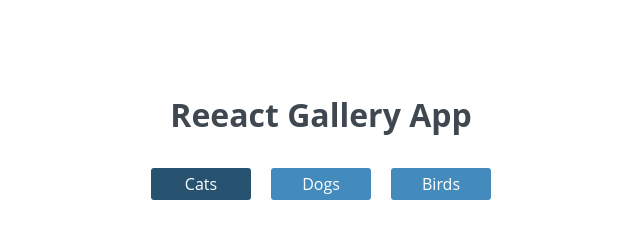
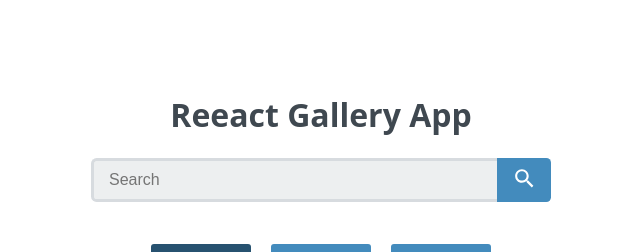
Before and after one commit to taw27/React-Gallery-App, a React (Create React App) app: page /cats in a window 1280 px wide. Shown: the top 252 px of the page, without its empty margins (319-959 px from the left). Built offline with nearby package versions, Linux system fonts and the light colour scheme; no server answers.

Commit message:
Add Search component

```diff
--- a/src/components/Header.js
+++ b/src/components/Header.js
@@ -1,10 +1,12 @@
 import React from "react";
 import Proptypes from "prop-types";
 import Nav from "./Nav";
+import Search from "./Search";
 
-const Header = props => (
+const Header = ({title, handleSearch}) => (
   <div>
-    <h1>{props.title}</h1>
+    <h1>{title}</h1>
+    <Search handleSearch={handleSearch}></Search>
     <Nav />
   </div>
 );
@@ -14,6 +16,7 @@ Header.defaultProps = {
 };
 
 Header.propTypes = {
-  title: Proptypes.string
+  title: Proptypes.string,
+  handleSearch: Proptypes.func
 };
 export default Header;
```
